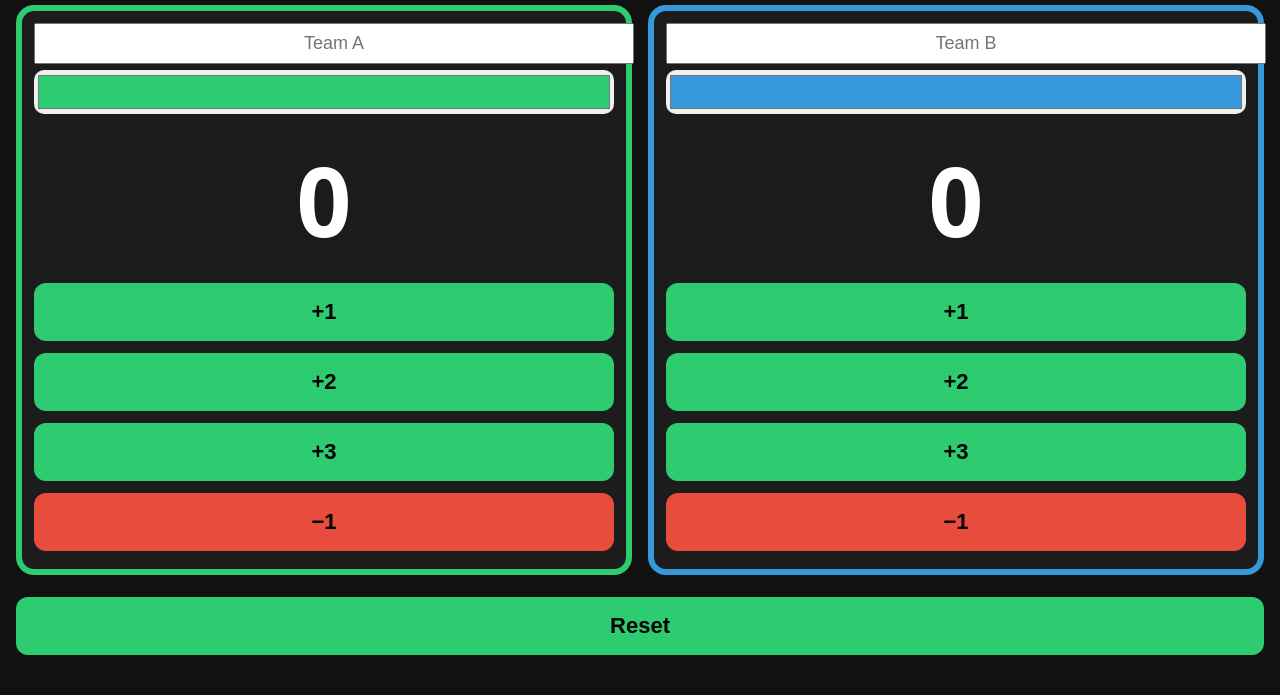
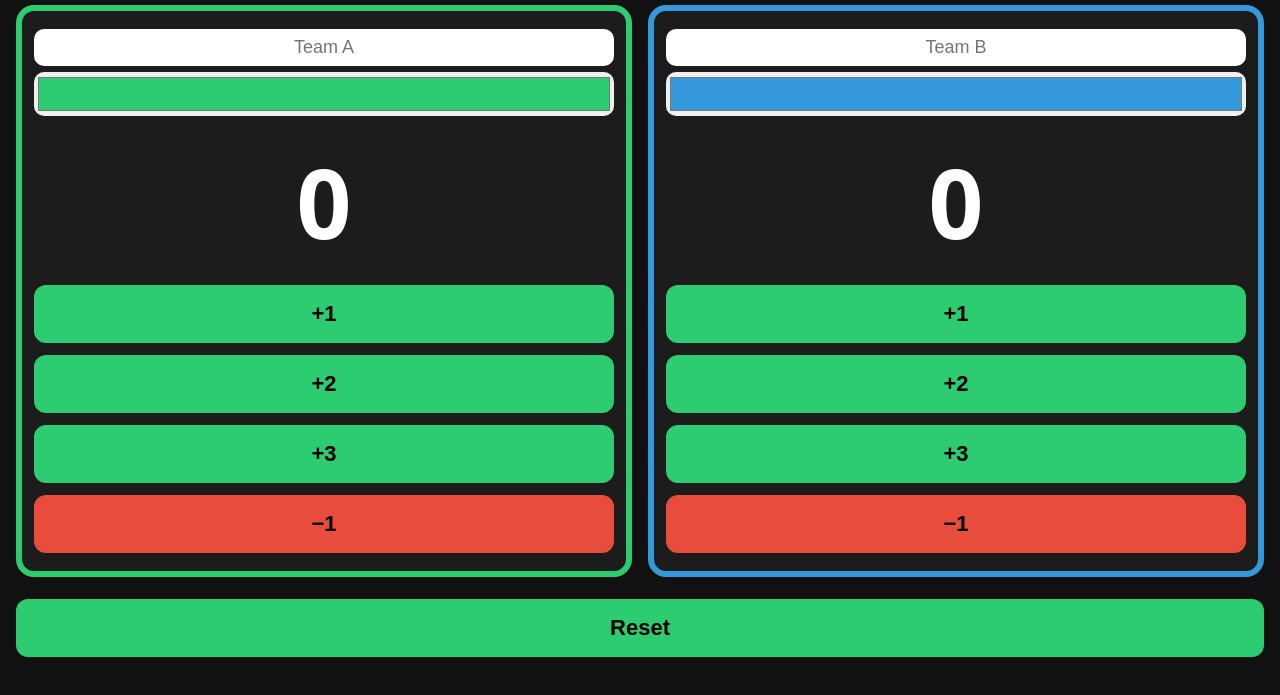
Before and after one commit to prohrweck-hub/vereins-score, a plain HTML site: page index.html in a window 1280 px wide. Shown: the part 83-778 px from the top of the page. Drawn offline with Linux system fonts and the light colour scheme.

Commit message:
Enhance styling for input elements and layout
Added styles to prevent element overflow and improved input styling.

```diff
--- a/index.html
+++ b/index.html
@@ -6,6 +6,11 @@
   <title>Basketball Score</title>
 
   <style>
+    /* Wichtig: verhindert Überlaufen von Elementen */
+    * {
+      box-sizing: border-box;
+    }
+
     body {
       font-family: system-ui, -apple-system, BlinkMacSystemFont, sans-serif;
       background: #111;
@@ -30,7 +35,9 @@
       padding: 8px;
       width: 100%;
       text-align: center;
-      margin-bottom: 6px;
+      margin: 6px 0;
+      border-radius: 10px;
+      border: none;
     }
 
     input[type="color"] {
```
